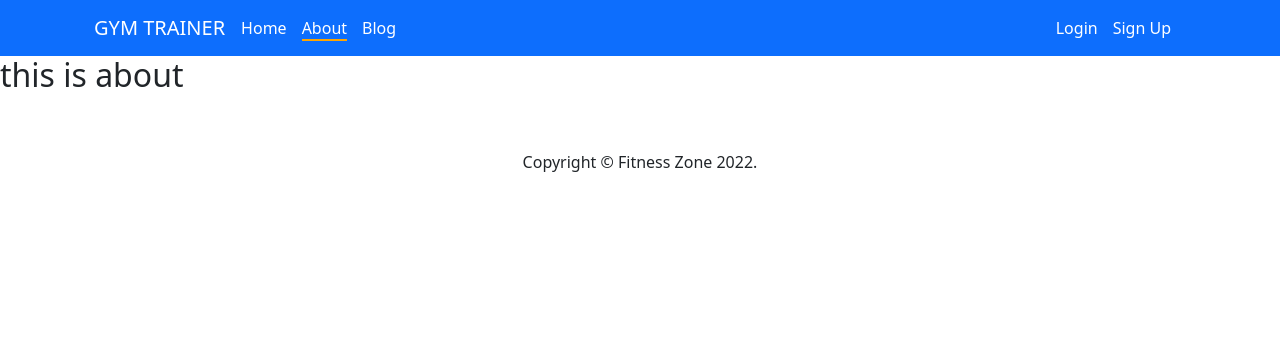
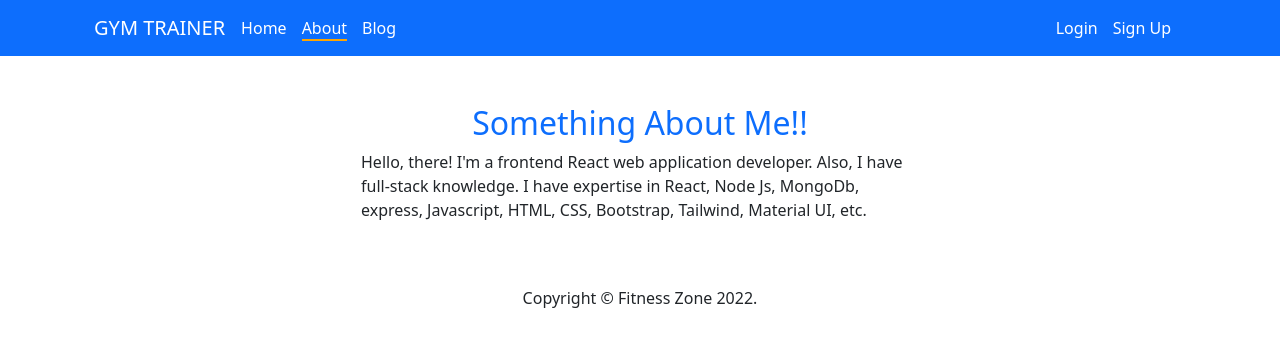
Before and after one commit to Dev-Zual/react-firebase-login-signup, a React (Create React App) app: page /about in a window 1280 px wide. Shown: the top 346 px of the page. Built offline with nearby package versions, Linux system fonts and the light colour scheme; no server answers.

Commit message:
added about me content

```diff
--- a/src/components/About/About.js
+++ b/src/components/About/About.js
@@ -2,8 +2,18 @@ import React from 'react';
 
 const About = () => {
   return (
-    <div>
-      <h2>this is about</h2>
+    <div className="container">
+      <div className="row mt-5">
+        <div className="col-md-12">
+          <h2 className="text-center text-primary">Something About Me!!</h2>
+          <p className="w-50 mx-auto fw-fw-normal">
+            Hello, there! I'm a frontend React web application developer. Also,
+            I have full-stack knowledge. I have expertise in React, Node Js,
+            MongoDb, express, Javascript, HTML, CSS, Bootstrap, Tailwind,
+            Material UI, etc.
+          </p>
+        </div>
+      </div>
     </div>
   );
 };
```
